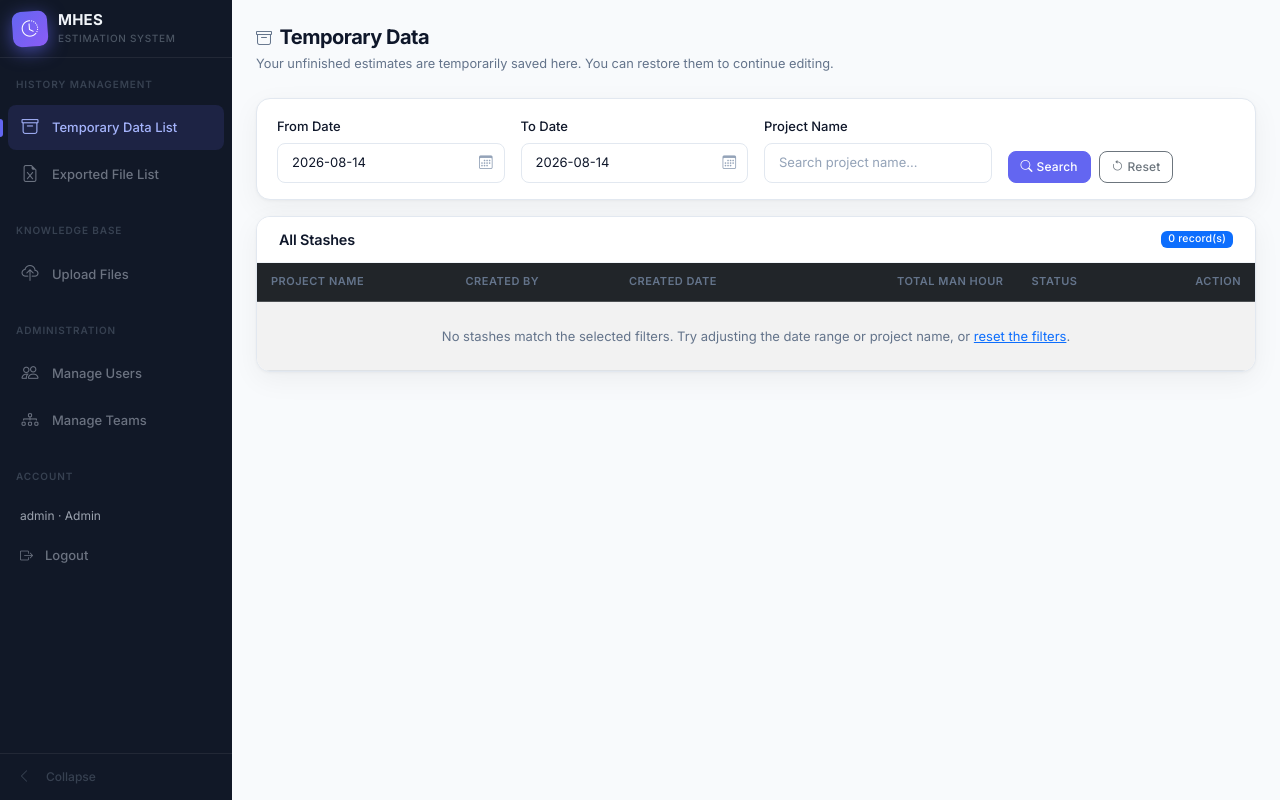
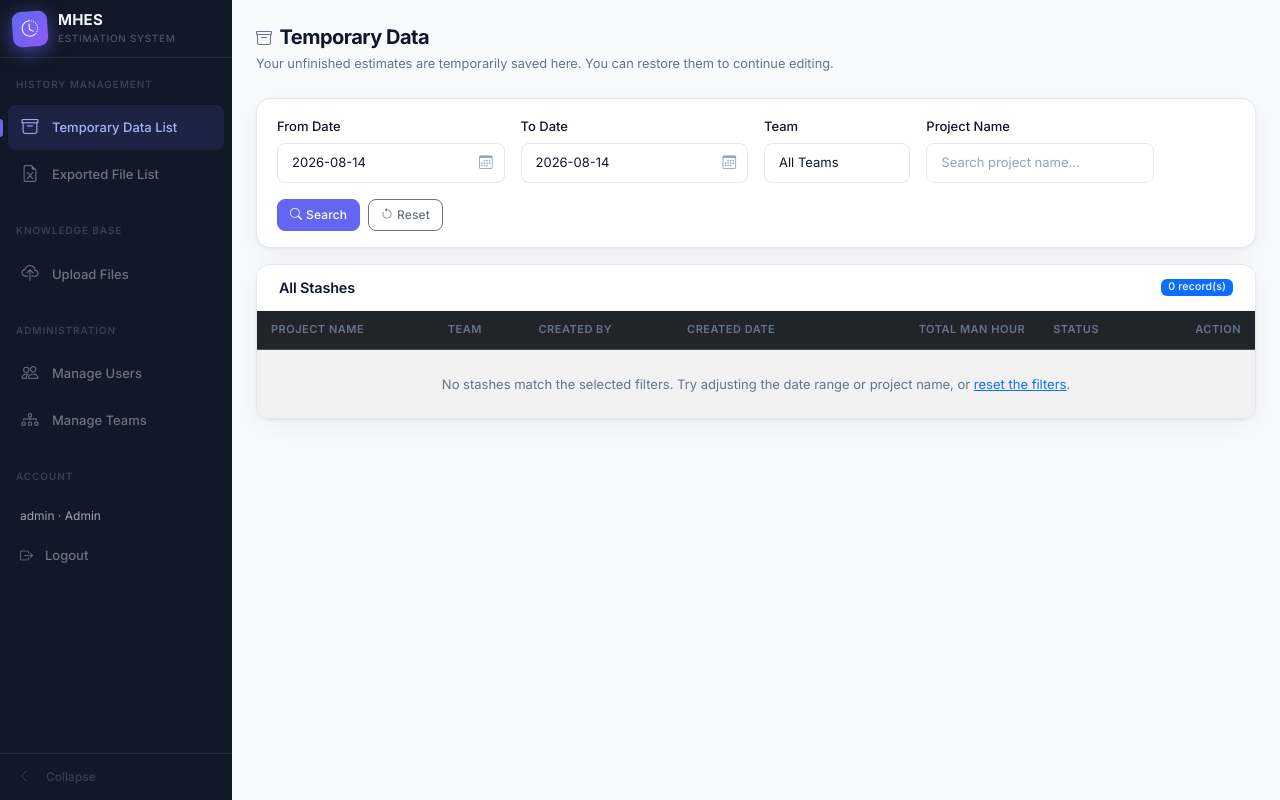
Before and after one commit to nhlynn/multi-knowledge-manhour-prediction, a Flask app: page /preview/temp in a window 1280 px wide. Run offline with Flask 3, Linux system fonts and the light colour scheme; the visitor is signed in with stand-in values (Sample User, id 1); data comes from the database, SQL or seed files in the repository; data that the repository does not hold is empty.

Commit message:
add team filter

```diff
--- a/repositories/temp_repository.py
+++ b/repositories/temp_repository.py
@@ -202,19 +202,19 @@
         conditions = []
         params: list[Any] = []
         if stash_type is not None:
-            conditions.append("stash_type = ?")
+            conditions.append("temp_stashes.stash_type = ?")
             params.append(stash_type)
         if team_id is not None:
-            conditions.append("team_id = ?")
+            conditions.append("temp_stashes.team_id = ?")
             params.append(team_id)
         if from_date:
-            conditions.append("substr(created_at, 1, 10) >= ?")
+            conditions.append("substr(temp_stashes.created_at, 1, 10) >= ?")
             params.append(from_date)
         if to_date:
-            conditions.append("substr(created_at, 1, 10) <= ?")
+            conditions.append("substr(temp_stashes.created_at, 1, 10) <= ?")
             params.append(to_date)
         if project_name:
-            conditions.append("LOWER(project_name) LIKE ?")
+            conditions.append("LOWER(temp_stashes.project_name) LIKE ?")
             params.append(f"%{project_name.lower()}%")
         where_clause = ("WHERE " + " AND ".join(conditions)) if conditions else ""
 
@@ -222,11 +222,19 @@
             f"SELECT COUNT(*) AS c FROM temp_stashes {where_clause}", params
         )["c"]
 
+        # LEFT JOIN teams for team_name -- Admin sees every team's
+        # stashes (team_id=None, see this method's own docstring), so
+        # the list needs to show which team each row belongs to.
+        # "temp_stashes.*" (not "*") avoids both tables' "id" column
+        # colliding into one ambiguous name.
         offset = max(page - 1, 0) * per_page
         rows = self._fetch_all(
             f"""
-            SELECT * FROM temp_stashes {where_clause}
-            ORDER BY created_at DESC
+            SELECT temp_stashes.*, teams.name AS team_name
+            FROM temp_stashes
+            LEFT JOIN teams ON temp_stashes.team_id = teams.id
+            {where_clause}
+            ORDER BY temp_stashes.created_at DESC
             LIMIT ? OFFSET ?
             """,
             [*params, per_page, offset],
--- a/routes/preview.py
+++ b/routes/preview.py
@@ -37,6 +37,31 @@
     return session.get("team_id")
 
 
+def _team_id_list_filter() -> int | None:
+    """Return the effective ``team_id`` filter for the Temporary Data
+    LIST page specifically, honoring an Admin's optional Team dropdown
+    selection (``?team_id=``) on top of ``_team_id_filter``'s base rule.
+
+    A Team Manager's ``team_id`` in the query string, if any, is always
+    ignored -- their filter stays locked to their own team regardless
+    of what's in the URL, so they can never see another team's
+    stashes by hand-editing it. Only when ``_team_id_filter`` already
+    returned None (Admin) does a query-string ``team_id`` take effect,
+    narrowing "every team" down to one specific team; an absent or
+    unparseable value leaves it at "every team".
+    """
+    base = _team_id_filter()
+    if base is not None:
+        return base
+    raw = (request.args.get("team_id") or "").strip()
+    if raw:
+        try:
+            return int(raw)
+        except ValueError:
+            pass
+    return None
+
+
 @preview_bp.route("/", methods=["GET"])
 @roles_required("Team Manager", redirect_endpoint="dashboard")
 def preview_page() -> str:
@@ -60,7 +85,12 @@
     Returns:
         Rendered temporary data list template.
     """
-    return render_template("temp_data.html")
+    teams = None
+    if session.get("role") == "Admin":
+        from repositories.team_repository import TeamRepository
+
+        teams = TeamRepository(current_app.config["MHES_DB_PATH"]).list_all()
+    return render_template("temp_data.html", teams=teams)
 
 
 @preview_bp.route("/temp/<stash_id>", methods=["GET"])
@@ -87,14 +117,16 @@
     """Return one page of stashed Preview snapshots as JSON, newest first.
 
     Supports server-side pagination (``page``) combined with From Date /
-    To Date / Project Name filters, so only one page of stashes is ever
-    loaded from the database per request.
+    To Date / Project Name / Team filters, so only one page of stashes is
+    ever loaded from the database per request. The Team filter
+    (``?team_id=``) only has any effect for Admin -- see
+    ``_team_id_list_filter``.
     """
     from_date = (request.args.get("from_date") or "").strip()
     to_date = (request.args.get("to_date") or "").strip()
     project_name = (request.args.get("project_name") or "").strip()
     page = parse_page_param(request.args.get("page"))
-    team_filter = _team_id_filter()
+    team_filter = _team_id_list_filter()
 
     service = _temp_data_service()
     items, total = service.list_stashes_page(
--- a/scheduler/temp_data_service.py
+++ b/scheduler/temp_data_service.py
@@ -32,11 +32,18 @@
 def _row_to_stash(row) -> dict[str, Any]:
     """Convert a temp_stashes SQLite row back into the legacy stash dict shape."""
     data = json.loads(row["json_data"])
+    keys = row.keys()
     return {
         "id": row["id"],
         "stashedAt": row["created_at"],
         "projectName": row["project_name"] or "",
         "createdBy": row["created_by"] or "",
+        "teamId": row["team_id"],
+        # team_name only exists on rows from TempRepository.list_page's
+        # own LEFT JOIN teams -- absent (None) from get_by_id's plain
+        # "SELECT *", which callers that don't need it (e.g. the detail
+        # page) still use.
+        "teamName": row["team_name"] if "team_name" in keys else None,
         "categories": data.get("categories", []),
         "totals": data.get("totals", {}),
     }
--- a/services/export_history_service.py
+++ b/services/export_history_service.py
@@ -321,7 +321,10 @@
             per_page: Number of records per page.
             team_id: If given, only include records belonging to this
                 team (Phase 6). None returns records across every team —
-                ``routes/export.py`` only passes None for Admin.
+                ``routes/export.py`` passes None for Admin with no Team
+                filter chosen, or a specific team's id either for a
+                non-Admin role or an Admin who narrowed the Team dropdown
+                (see ``_team_id_list_filter``).
             from_date: Only include records with an export date (``yyyy-mm-dd``,
                 taken from the leading 10 characters of ``export_date``) on
                 or after this date.
--- a/templates/temp_data.html
+++ b/templates/temp_data.html
@@ -132,6 +132,17 @@
                             <i class="bi bi-calendar3 date-picker-icon"></i>
                         </div>
                     </div>
+                    {% if teams is not none %}
+                    <div class="col-12 col-sm-6 col-lg-2">
+                        <label class="form-label" for="filterTeam">Team</label>
+                        <select id="filterTeam" class="form-select form-select-sm">
+                            <option value="">All Teams</option>
+                            {% for team in teams %}
+                            <option value="{{ team.id }}">{{ team.name }}</option>
+                            {% endfor %}
+                        </select>
+                    </div>
+                    {% endif %}
                     <div class="col-12 col-lg-3">
                         <label class="form-label" for="filterProjectName">Project Name</label>
                         <input type="text" id="filterProjectName" class="form-control form-control-sm" placeholder="Search project name...">
@@ -177,6 +188,9 @@
                         <thead class="table-dark">
                             <tr>
                                 <th>Project Name</th>
+                                {% if teams is not none %}
+                                <th>Team</th>
+                                {% endif %}
                                 <th>Created By</th>
                                 <th>Created Date</th>
                                 <th class="text-end">Total Man Hour</th>
@@ -201,6 +215,7 @@
 <script>
 (function() {
     var STASHES_PAGE_API = '/preview/temp/stashes/page';
+    var HAS_TEAM_FILTER = {{ (teams is not none) | tojson }};
 
     attachDatePicker(document.getElementById('filterFromDate'));
     attachDatePicker(document.getElementById('filterToDate'));
@@ -313,6 +328,7 @@
             fromDate: document.getElementById('filterFromDate').value,
             toDate: document.getElementById('filterToDate').value,
             projectQuery: document.getElementById('filterProjectName').value.trim(),
+            teamId: HAS_TEAM_FILTER ? document.getElementById('filterTeam').value : '',
         };
     }
 
@@ -324,6 +340,7 @@
         if (filters.fromDate) params.set('from_date', filters.fromDate);
         if (filters.toDate) params.set('to_date', filters.toDate);
         if (filters.projectQuery) params.set('project_name', filters.projectQuery);
+        if (filters.teamId) params.set('team_id', filters.teamId);
 
         window.MHES.showLoading('Loading...');
         fetch(STASHES_PAGE_API + '?' + params.toString())
@@ -361,7 +378,7 @@
         countBadge.textContent = total + ' record(s)';
 
         if (rows.length === 0) {
-            tbody.innerHTML = '<tr><td colspan="6" class="text-center text-muted py-4">' +
+            tbody.innerHTML = '<tr><td colspan="' + (HAS_TEAM_FILTER ? 7 : 6) + '" class="text-center text-muted py-4">' +
                 'No stashes match the selected filters. Try adjusting the date range or project name, or ' +
                 '<a href="#" id="tempFilterResetLink">reset the filters</a>.</td></tr>';
             var resetLink = document.getElementById('tempFilterResetLink');
@@ -379,6 +396,7 @@
             html +=
                 '<tr>' +
                     '<td>' + esc(stash.projectName || 'Untitled stash') + '</td>' +
+                    (HAS_TEAM_FILTER ? '<td>' + esc(stash.teamName || '-') + '</td>' : '') +
                     '<td>' + esc(stash.createdBy || '-') + '</td>' +
                     '<td><small class="text-muted">' + esc(formatStashedAt(stash.stashedAt)) + '</small></td>' +
                     '<td class="text-end">' + fmt2(calcTotalHours(stash)) + 'h</td>' +
@@ -447,6 +465,7 @@
         document.getElementById('filterFromDate').value = '';
         document.getElementById('filterToDate').value = '';
         document.getElementById('filterProjectName').value = '';
+        if (HAS_TEAM_FILTER) document.getElementById('filterTeam').value = '';
         fetchPage(1);
     });
 
```
Also changed, not shown: routes/export.py (+46 -5 lines), templates/exported_files.html (+12 -1 lines), templates/temp_data_detail.html (+55 -10 lines).
